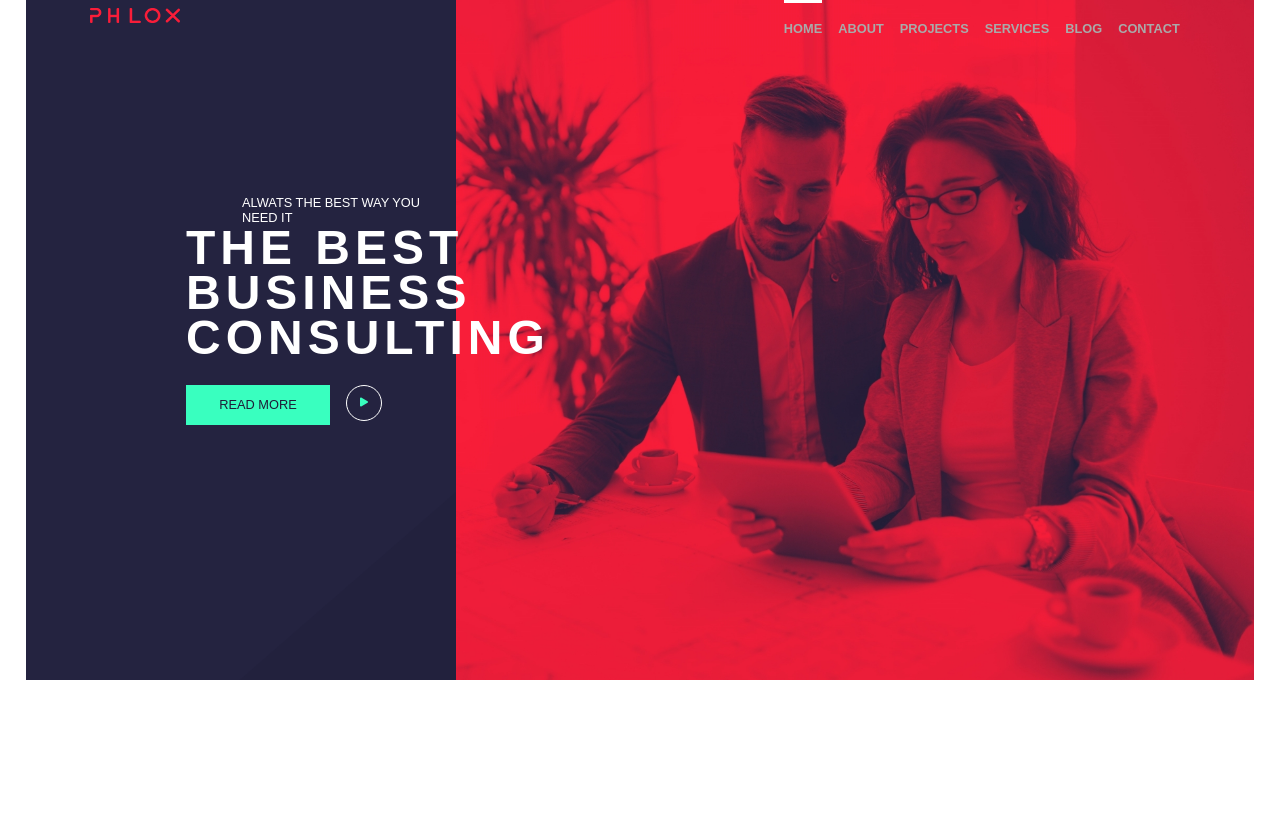
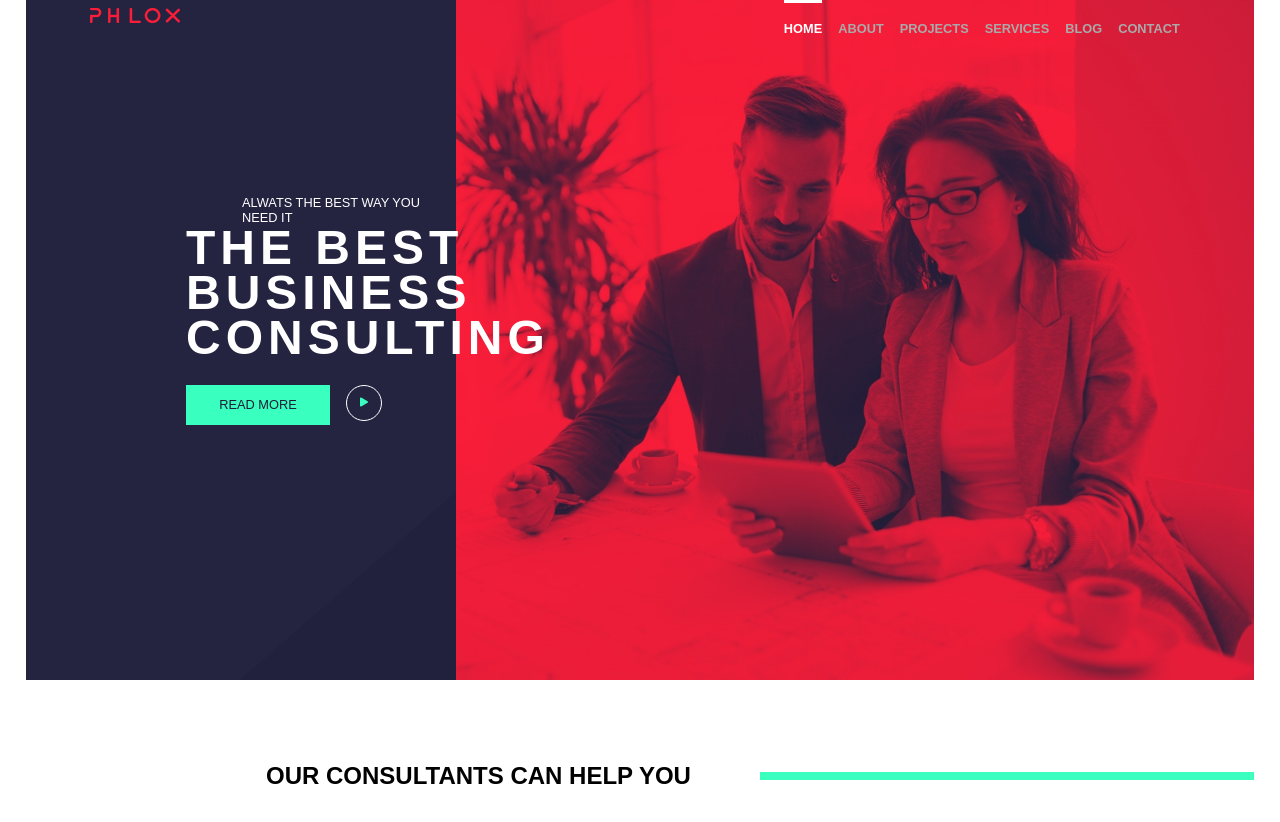
Before and after one commit to SharyMirko/proj-html-vuejs, a Vue app: page / in a window 1280 px wide. Shown: the top 822 px of the page. Before the commit the page ends 800 px from the top, so only its background shows below. Built offline with nearby package versions, Linux system fonts and the light colour scheme; a web font is replaced by a local one.

Commit message:
inzio nuova section

```diff
--- a/src/App.vue
+++ b/src/App.vue
@@ -1,15 +1,18 @@
 <template>
   <div id="app">
     <HeaderPhlox />
+    <ConsultingPh />
   </div>
 </template>
 
 <script>
 import HeaderPhlox from "./components/HeaderPhlox.vue";
+import ConsultingPh from "./components/ConsultingPh.vue";
 export default {
   name: "App",
   components: {
     HeaderPhlox,
+    ConsultingPh,
   },
 };
 </script>
--- /dev/null
+++ b/src/components/ConsultingPh.vue
@@ -0,0 +1,35 @@
+<template>
+  <div class="container">
+    <div class="title">
+      <h2>OUR CONSULTANTS CAN HELP YOU</h2>
+      <hr />
+    </div>
+  </div>
+</template>
+
+<script>
+export default {
+  name: "ConsultingPh",
+};
+</script>
+
+<style lang="scss" scoped>
+.container {
+  background-color: #fff;
+  height: 480px;
+  display: flex;
+}
+.title {
+  margin: 5rem auto 0 15rem;
+  height: 2rem;
+  display: flex;
+  align-items: center;
+  justify-content: space-between;
+  width: 100%;
+  hr {
+    color: #3affbf;
+    width: 50%;
+    border: 4px solid;
+  }
+}
+</style>
--- a/src/components/HeaderPhlox.vue
+++ b/src/components/HeaderPhlox.vue
@@ -27,7 +27,12 @@
               :key="i"
               :class="{ active: activeNav == i }"
             >
-              <a @click="activeNav = i" :href="item.link">{{ item.name }}</a>
+              <a
+                @click="activeNav = i"
+                :href="item.link"
+                :style="activeNav == i ? 'color: #fff' : ''"
+                >{{ item.name }}</a
+              >
             </li>
           </ul>
         </div>
@@ -74,8 +79,10 @@ export default {
 </script>
 
 <style lang="scss" scoped>
+header {
+  height: 680px;
+}
 .container {
-  height: 480px;
   display: flex;
 }
 .head-side {
```
Also changed, not shown: src/components/BtnPh.vue (deleted, +0 -21 lines).
